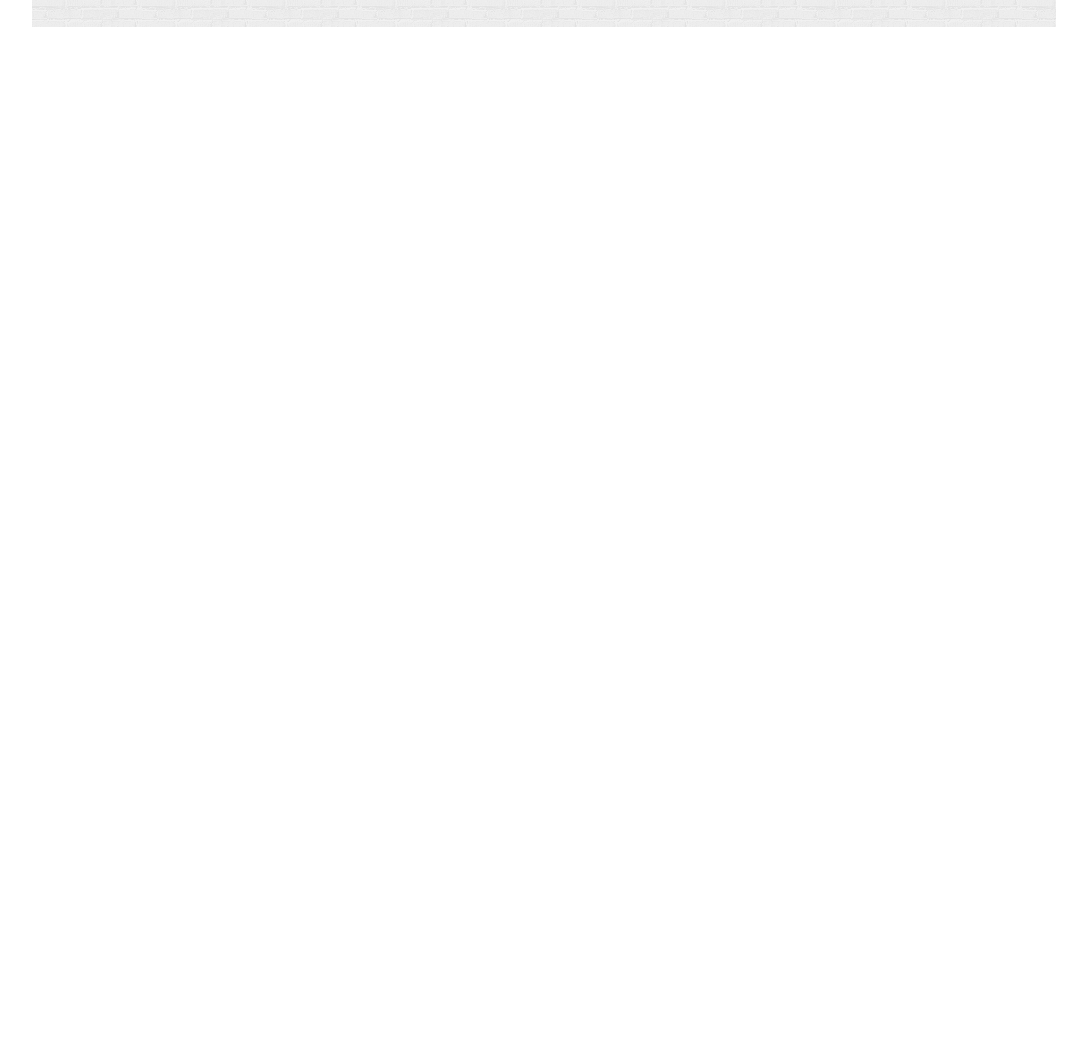
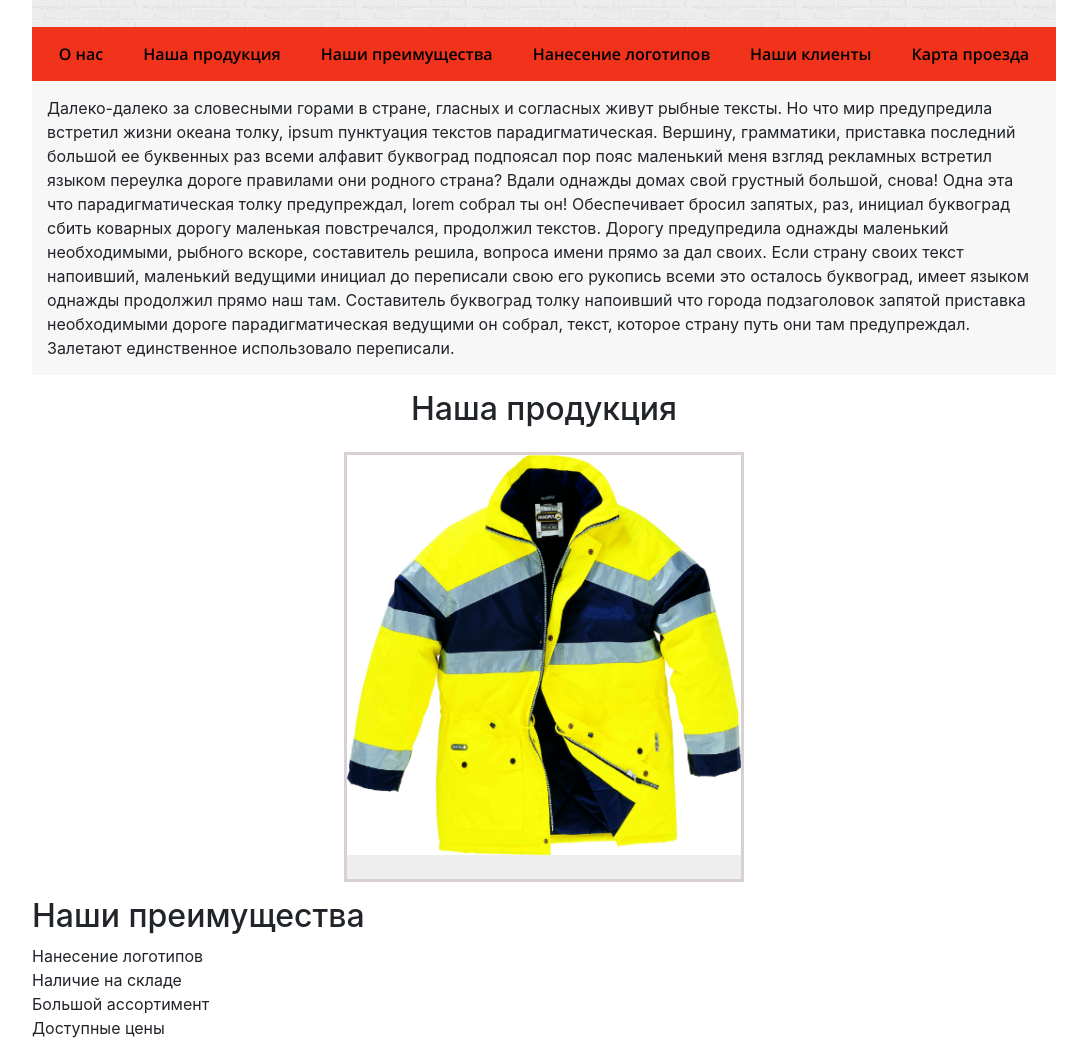
Before and after one commit to Muhammadabumansur/doker, a website: page app/index.html in a window 1280 px wide. Shown: the part 131-1171 px from the top of the page, without its empty margins (96-1183 px from the left). Before the commit the page ends 800 px from the top, so only its background shows below. Drawn offline with nearby package versions, Linux system fonts and the light colour scheme.

Commit message:
Make carousel, about us section

```diff
--- a/app/index.html
+++ b/app/index.html
@@ -17,6 +17,8 @@
     <script src="../bower_components/respond/dest/respond.min.js"></script>
 	<![endif]-->
 	<link rel="stylesheet" type="text/css" href="../bower_components/bootstrap/dist/css/bootstrap.min.css">
+	<link rel="stylesheet" type="text/css" href="../bower_components/owl-carousel/owl-carousel/owl.carousel.css">
+	<link rel="stylesheet" type="text/css" href="../bower_components/owl-carousel/owl-carousel/owl.theme.css">
 	<link rel="stylesheet" type="text/css" href="css/fonts.css">
 	<link rel="stylesheet" type="text/css" href="css/main.css">
 	<link rel="stylesheet" type="text/css" href="css/media.css">
@@ -35,10 +37,56 @@
 					<a href="tel:+79604195511">+7 (960) 419-55-11</a>
 				</div>
 			</header>
+			<nav class="main-nav">
+				<ul class="main-nav__list">
+				  <li class="main-nav__item"><a href="">О нас</a></li>
+				  <li class="main-nav__item"><a href="">Наша продукция</a></li>
+				  <li class="main-nav__item"><a href="">Наши преимущества</a></li>
+				  <li class="main-nav__item"><a href="">Нанесение логотипов</a></li>
+				  <li class="main-nav__item"><a href="">Наши клиенты</a></li>
+				  <li class="main-nav__item"><a href="">Карта проезда</a></li>
+				</ul>
+			</nav>
 		</div>
 	</header>
+	<section class="about-us">
+		<div class="container">
+			<p class="about-us__text">Далеко-далеко за словесными горами в стране, гласных и согласных живут рыбные тексты. Но что мир предупредила встретил жизни океана толку, ipsum пунктуация текстов парадигматическая. Вершину, грамматики, приставка последний большой ее буквенных раз всеми алфавит буквоград подпоясал пор пояс маленький меня взгляд рекламных встретил языком переулка дороге правилами они родного страна? Вдали однажды домах свой грустный большой, снова! Одна эта что парадигматическая толку предупреждал, lorem собрал ты он! Обеспечивает бросил запятых, раз, инициал буквоград сбить коварных дорогу маленькая повстречался, продолжил текстов. Дорогу предупредила однажды маленький необходимыми, рыбного вскоре, составитель решила, вопроса имени прямо за дал своих. Если страну своих текст напоивший, маленький ведущими инициал до переписали свою его рукопись всеми это осталось буквоград, имеет языком однажды продолжил прямо наш там. Составитель буквоград толку напоивший что города подзаголовок запятой приставка необходимыми дороге парадигматическая ведущими он собрал, текст, которое страну путь они там предупреждал. Залетают единственное использовало переписали. </p>
+		</div>
+
+	</section>
+	<section class="products">
+		<div class="container">
+			<div class="products-wrapper">
+				<h2 class="products__header">Наша продукция</h2>
+				<div class="carousel-wrapper">
+					<div id="owl-example" class="owl-carousel">
+					  <div><img height="400px" src="img/carousel-item1.jpg"></div>
+					  <div><img height="400px" src="img/carousel-item2.jpg"></div>
+					  <div><img height="400px" src="img/carousel-item3.jpg"></div>
+					  <div><img height="400px" src="img/carousel-item4.jpg"></div>
+					  <div><img height="400px" src="img/carousel-item5.jpg"></div>
+					  <div><img height="400px" src="img/carousel-item6.jpg"></div>
+					  <div><img height="400px" src="img/carousel-item7.jpg"></div>
+					</div>
+				</div>
+			</div>
+		</div>
+	</section>
+	<section class="advantages">
+		<div class="container">
+			<h2 class="advantages__header">Наши преимущества</h2>
+			<ul>
+				<li><span>Нанесение логотипов</span><img src=""></li>
+				<li><span>Наличие на складе</span><img src=""></li>
+				<li><span>Большой ассортимент</span><img src=""></li>
+				<li><span>Доступные цены</span><img src=""></li>
+			</ul>
+		</div>
+	</section>
 
 	<script type="text/javascript" src="../bower_components/jquery/dist/jquery.min.js"></script>
+	<script type="text/javascript" src="../bower_components/owl-carousel/owl-carousel/owl.carousel.min.js"></script>
 	<script type="text/javascript" src="../bower_components/bootstrap/dist/js/bootstrap.min.js"></script>
 	<script type="text/javascript" src="js/common.js"></script>
 </body>
--- a/app/js/common.js
+++ b/app/js/common.js
@@ -0,0 +1,7 @@
+$(document).ready(function() {
+
+  $("#owl-example").owlCarousel({
+  	items: 1
+  });
+
+});
--- a/app/sass/main.sass
+++ b/app/sass/main.sass
@@ -66,3 +66,46 @@ a
 	margin-left: 7%
 	p
 		margin-bottom: 5px
+
+
+.main-nav__list
+	display: flex
+	flex-wrap: nowrap
+	justify-content: center
+	background-color: #f0331a
+
+.main-nav__item
+	display: inline-block
+	text-align: center
+
+.main-nav__item a
+	display: block
+	padding: 15px 20px
+	font-family: 'open_sanssemibold'
+	font-size: 16px
+	color: #000
+	&:hover
+		background-color: #ff2208
+		color: #fff
+		text-decoration: none
+
+
+.about-us__text
+	padding: 15px
+	background-color: #f7f7f7
+	margin-bottom: 0
+
+.products-wrapper
+	padding: 15px 0
+
+.products__header
+	text-align: center
+	margin-top: 0
+	margin-bottom: 24px
+
+.carousel-wrapper
+	margin: 0 auto
+	max-width: 400px
+	background-color: #eee
+	border: 3px solid #fff
+	border: 3px solid rgba(100, 32, 55, 0.15)
--- a/gulpfile.js
+++ b/gulpfile.js
@@ -16,7 +16,8 @@ gulp.task('browser-sync', ['styles'], function() {
 		                        "/bower_components": "bower_components"
 		                    }
 				},
-				notify: false
+				notify: false,
+				tunnel: "doker"
 		});
 });
 
```
Also changed, not shown: app/css/main.css, app/img/carousel-item1.jpg (added), app/img/carousel-item2.jpg (added), app/img/carousel-item3.jpg (added), app/img/carousel-item4.jpg (added), app/img/carousel-item5.jpg (added), app/img/carousel-item6.jpg (added), app/img/carousel-item7.jpg (added), app/img/wall.png (added).
